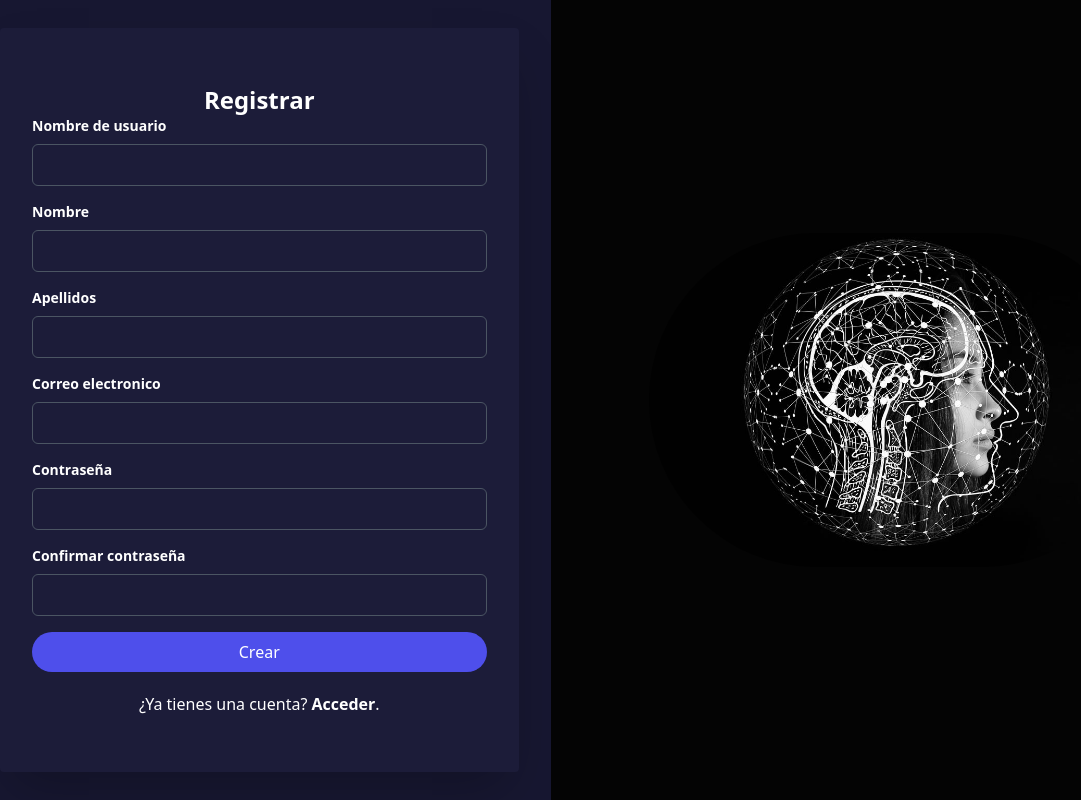
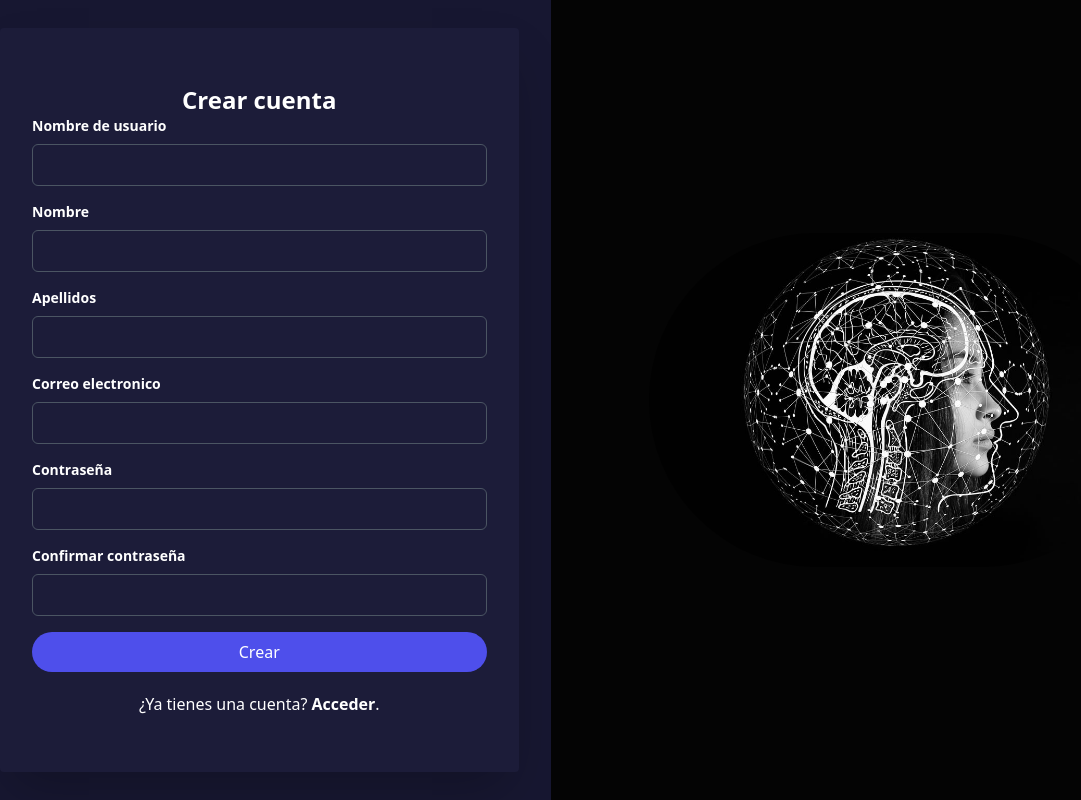
Before and after one commit to edgardominguez23/disease-diagnosis, a Django app: page /register in a window 1280 px wide. Shown: the whole page, without its empty margins (32-1113 px from the left). Run offline with Django 4.2, Linux system fonts and the light colour scheme; style sheets or scripts are compiled from the project's sources; some libraries are stand-ins or nearby versions.

Commit message:
Cambio en los titulos de login y register

```diff
--- a/user/templates/auth/login.html
+++ b/user/templates/auth/login.html
@@ -6,7 +6,7 @@
 <div class="grid grid-rows-1 grid-flow-col h-screen">
     <div class="bg-[#171731] grid justify-items-center content-center px-8" id="box-one">
         <div class="rounded bg-[#1C1C39] px-8 py-14 shadow-2xl w-full">
-            <h1 class="text-center text-white font-bold text-2xl">Acceso</h1>
+            <h1 class="text-center text-white font-bold text-2xl">Iniciar sesión</h1>
             <form method="POST">
                 {% csrf_token %}
                 <div class="mb-4 flex flex-col items-start">
--- a/user/templates/auth/register.html
+++ b/user/templates/auth/register.html
@@ -6,7 +6,7 @@
 <div class="grid grid-rows-1 grid-flow-col h-screen">
     <div class="bg-[#171731] grid justify-items-center content-center px-8" id="box-one">
         <div class="rounded bg-[#1C1C39] px-8 py-14 shadow-2xl w-full">
-            <h1 class="text-center text-white font-bold text-2xl">Registrar</h1>
+            <h1 class="text-center text-white font-bold text-2xl">Crear cuenta</h1>
             <form method="POST">
                 {% csrf_token %}
                 <div class="mb-4 flex flex-col items-start">
```
